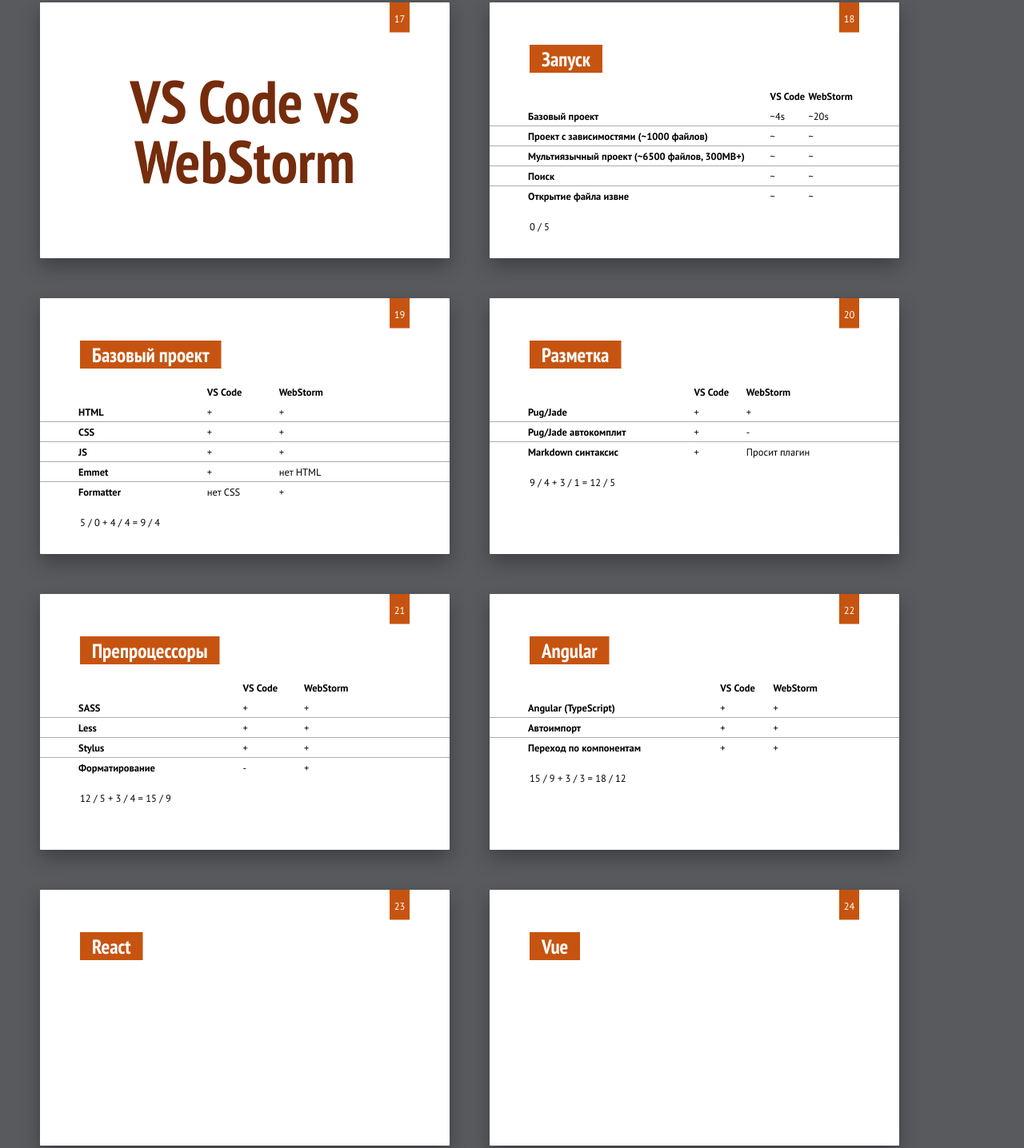
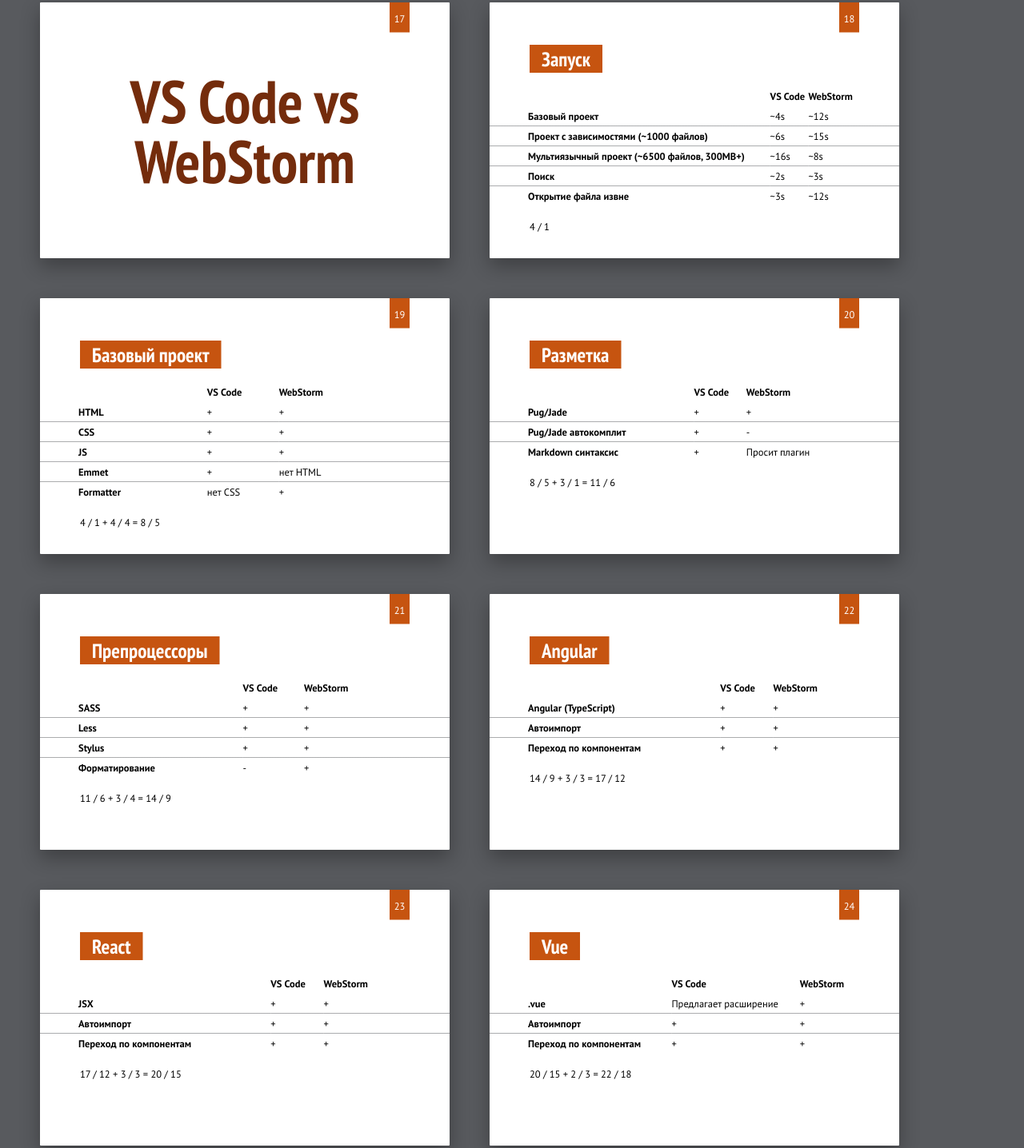
Before and after one commit to neesoglasnaja/FrontendConf2018, a website: page src/index.jade in a window 1280 px wide. Shown: the part 3101-4537 px from the top of the page at 80% size. Drawn offline with nearby package versions, Linux system fonts and the light colour scheme; files that its build step writes are made by us from their sources; files whose address does not match are found by name.

Commit message:
Update content

```diff
--- a/src/index.jade
+++ b/src/index.jade
@@ -183,24 +183,24 @@
           tr
             th Базовый проект
             td ~4s
-            td ~20s
+            td ~12s
           tr
             th Проект с зависимостями (~1000 файлов)
-            td ~
-            td ~
+            td ~6s
+            td ~15s
           tr
             th Мультиязычный проект (~6500 файлов, 300MB+)
-            td ~
-            td ~
+            td ~16s
+            td ~8s
           tr
             th Поиск
-            td ~
-            td ~
+            td ~2s
+            td ~3s
           tr
             th Открытие файла извне
-            td ~
-            td ~
-      p 0 / 5
+            td ~3s
+            td ~12s
+      p 4 / 1
     +slide({header: "Базовый проект", classes: "label-header"})
       table
         thead
@@ -229,7 +229,7 @@
             th Formatter
             td нет CSS
             td +
-      p 5 / 0  + 4 / 4 = 9 / 4
+      p 4 / 1  + 4 / 4 = 8 / 5
     +slide({header: "Разметка", classes: "label-header"})
       table
         thead
@@ -250,7 +250,7 @@
             th Markdown синтаксис
             td +
             td Просит плагин
-      p 9 / 4  + 3 / 1 = 12 / 5
+      p 8 / 5  + 3 / 1 = 11 / 6
     +slide({header: "Препроцессоры", classes: "label-header"})
       table
         thead
@@ -275,7 +275,7 @@
             th Форматирование
             td -
             td +
-      p 12 / 5  + 3 / 4 = 15 / 9
+      p 11 / 6  + 3 / 4 = 14 / 9
     +slide({header: "Angular", classes: "label-header"})
       table
         thead
@@ -296,9 +296,49 @@
             th Переход по компонентам
             td +
             td +
-      p 15 / 9  + 3 / 3 = 18 / 12
+      p 14 / 9  + 3 / 3 = 17 / 12
     +slide({header: "React", classes: "label-header"})
+      table
+        thead
+          tr
+            th
+            th VS Code
+            th WebStorm
+        tbody
+          tr
+            th JSX
+            td +
+            td +
+          tr
+            th Автоимпорт
+            td +
+            td +
+          tr
+            th Переход по компонентам
+            td +
+            td +
+      p 17 / 12  + 3 / 3 = 20 / 15
     +slide({header: "Vue", classes: "label-header"})
+      table
+        thead
+          tr
+            th
+            th VS Code
+            th WebStorm
+        tbody
+          tr
+            th .vue
+            td Предлагает расширение
+            td +
+          tr
+            th Автоимпорт
+            td +
+            td +
+          tr
+            th Переход по компонентам
+            td +
+            td +
+      p 20 / 15  + 2 / 3 = 22 / 18
     +slide({header: "Линтинг", classes: "label-header"})
       table
         thead
@@ -309,12 +349,12 @@
         tbody
           tr
             th Stylelint
-            td
-            td
+            td Есть плагин
+            td Просит установки зависимости
           tr
             th ESLint
-            td
-            td
+            td Есть плагин
+            td +
           tr
             th TSLint
             td Есть плагин
@@ -323,6 +363,7 @@
             th .editorconfig
             td +
             td +
+      p 22 / 18  + 1 / 3 = 23 / 21
     +slide({header: "Терминал, таски, дебаггинг", classes: "label-header"})
       table
         thead
@@ -336,6 +377,10 @@
             td +
             td +
           tr
+            th Зависимости
+            td -
+            td +
+          tr
             th Таск-раннер
             td +
             td +
@@ -347,6 +392,7 @@
             th Live Share
             td +
             td -
+      p 23 / 21  + 4 / 4 = 27 / 25
     +slide({header: "Git", classes: "label-header"})
       table
         thead
@@ -363,6 +409,7 @@
             th Diff
             td Есть плагины
             td +
+      p 27 / 25  + 1 / 2 = 28 / 27
     +slide({header: "Разное", classes: "label-header"})
       table
         thead
@@ -391,6 +438,7 @@
             th Частота обновление
             td +
             td -
+      p 28 / 27  + 3 / 2 = 31 / 29
     +slide({header: "Выводы", classes: "label-header"})
       ul
         li Каждый из редакторов хорош для своих задач
```
Also changed, not shown: index.html.
